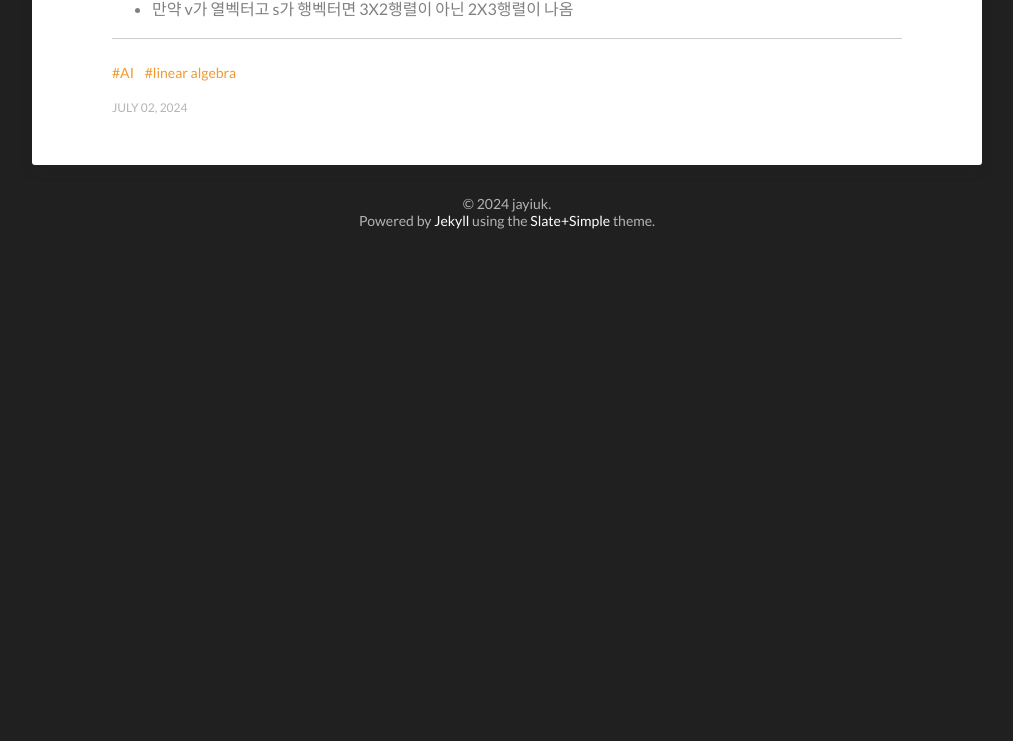
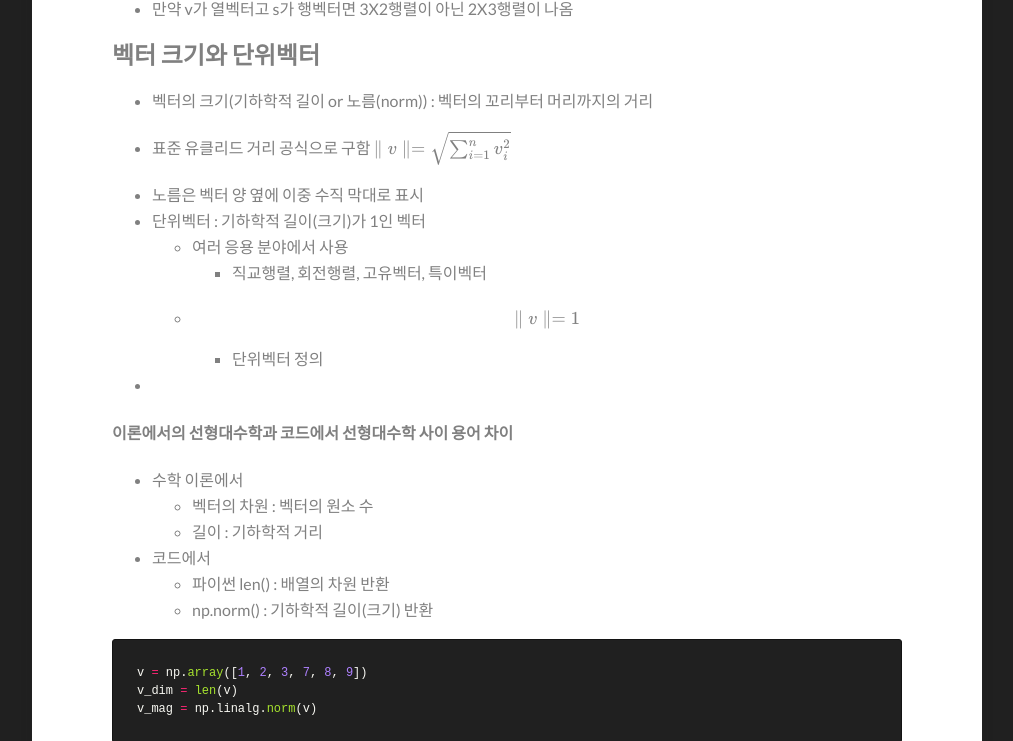
Before and after one commit to jayiuk/jayiuk.github.io, a Jekyll site: the page built from _posts/2024-07-02-linear_algebra_ch1_vector.md, in a window 1280 px wide and 1400 px high, scrolled down 7521 px. Shown: the part 373-1114 px from the top of the window, without its empty margins (133-1146 px from the left). Built offline with Jekyll 4.4.1, drawn with Linux system fonts in a browser that asks for light colours; formulas are drawn with MathJax 3; comment, search, counter and statistics services are not loaded; before the commit the page ends 8151 px from its top, so only the background shows below that; grey boxes are pictures that could not be loaded.

Commit message:
linear algebra study vector

````diff
--- a/_posts/2024-07-02-linear_algebra_ch1_vector.md
+++ b/_posts/2024-07-02-linear_algebra_ch1_vector.md
@@ -263,3 +263,31 @@ print(s + v)
 ![vector_broadcasting](https://github.com/jayiuk/jayiuk.github.io/assets/58243784/24ba5807-268f-4dc8-8579-cd8e2377cdf8)
 
 - 만약 v가 열벡터고 s가 행벡터면 3X2행렬이 아닌 2X3행렬이 나옴
+
+## 벡터 크기와 단위벡터
+- 벡터의 크기(기하학적 길이 or 노름(norm)) : 벡터의 꼬리부터 머리까지의 거리
+- 표준 유클리드 거리 공식으로 구함
+$$\parallel v \parallel = \sqrt{\sum_{i = 1}^n v_i^2}$$
+
+- 노름은 벡터 양 옆에 이중 수직 막대로 표시
+- 단위벡터 : 기하학적 길이(크기)가 1인 벡터
+  - 여러 응용 분야에서 사용
+    - 직교행렬, 회전행렬, 고유벡터, 특이벡터
+  - $$\parallel v \parallel = 1$$
+    - 단위벡터 정의
+-
+
+#### 이론에서의 선형대수학과 코드에서 선형대수학 사이 용어 차이
+- 수학 이론에서
+  - 벡터의 차원 : 벡터의 원소 수
+  - 길이 : 기하학적 거리
+- 코드에서
+  - 파이썬 len() : 배열의 차원 반환
+  - np.norm() : 기하학적 길이(크기) 반환
+
+```python
+v = np.array([1, 2, 3, 7, 8, 9])
+v_dim = len(v)
+v_mag = np.linalg.norm(v)
+```
+![diff](https://github.com/jayiuk/jayiuk.github.io/assets/58243784/05d35bd5-865b-4227-b501-0054f7b3e3bf)
````
